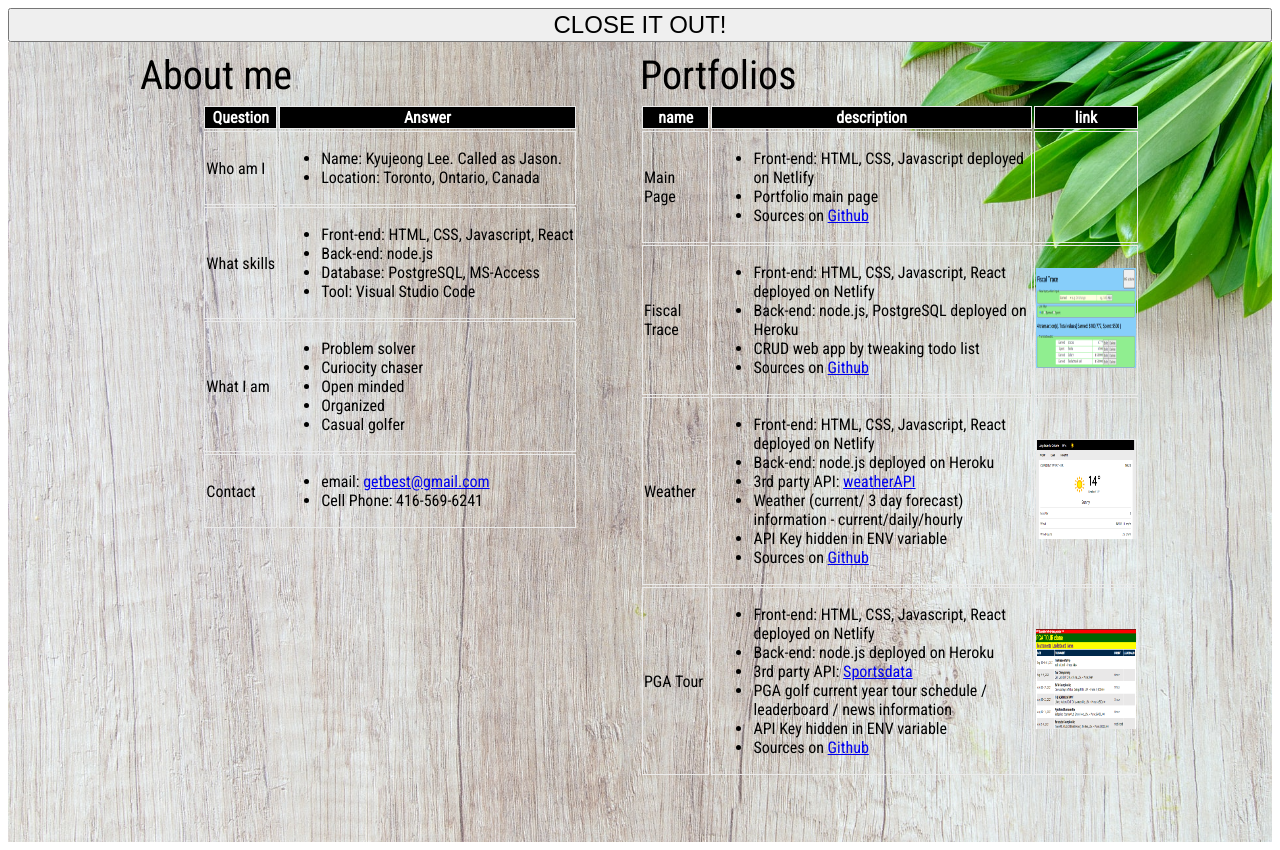
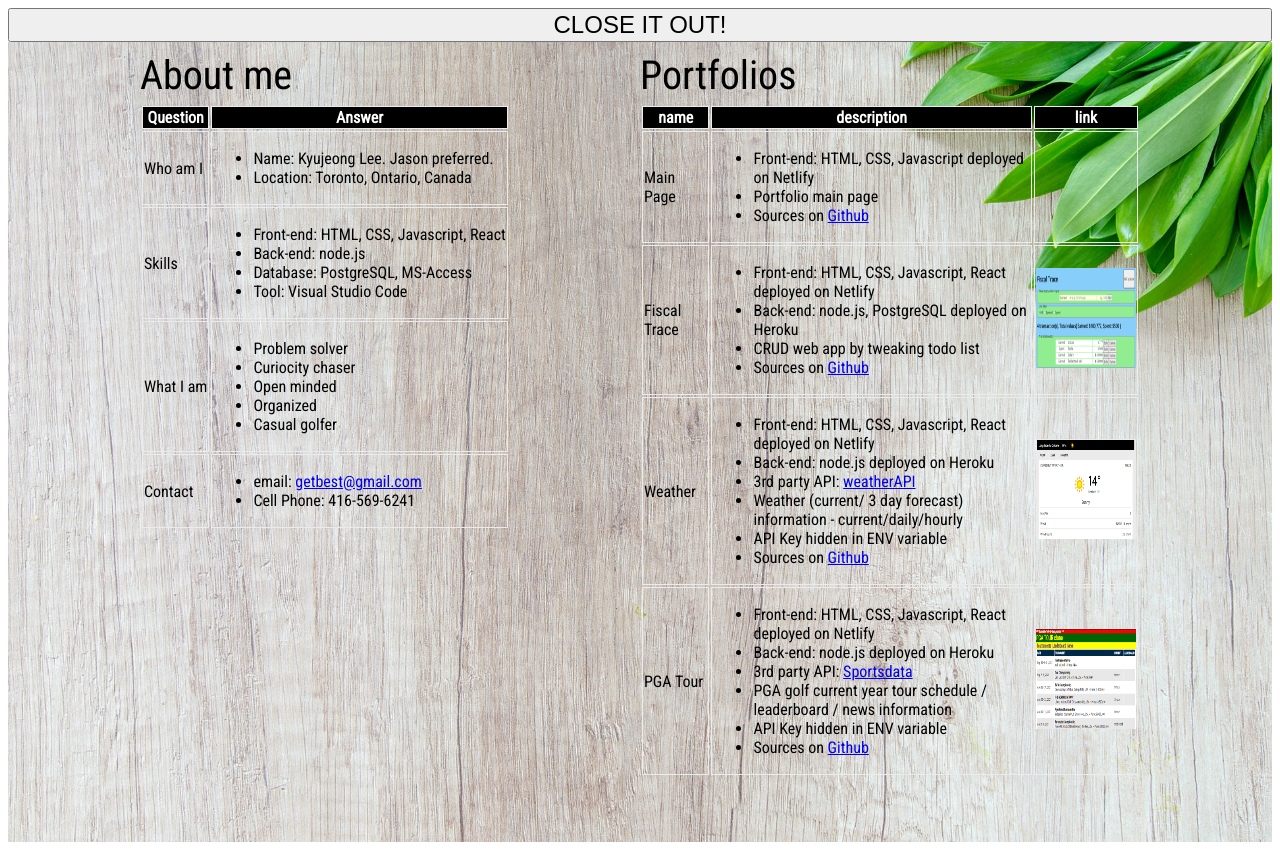
Before and after one commit to getbest01/portfolio-main, a plain HTML site: page index.html in a window 1280 px wide. Both pictures are taken after a click on the button "CHECK IT OUT!". Drawn offline with Linux system fonts and the light colour scheme.

Commit message:
some style changes

```diff
--- a/index.css
+++ b/index.css
@@ -23,7 +23,6 @@ body {
 .right-panel {
   width: 50%;
   height: 100vh;
-
   z-index: 2;
   position: relative;
   background-image: url(./images/background_1_landscape_medium.jpg);
@@ -50,7 +49,6 @@ body {
   transform: translateY(-100%);
   background: 333;
   text-align: center;
-
   display: flex;
   flex-direction: row;
   justify-content: center;
@@ -63,8 +61,6 @@ body {
 }
 .aboutMe-wrap,
 .portfolio-wrap {
-  z-index: 1;
-  /*border: 1px solid #ebebeb;*/
   position: relative;
   text-align: left;
   max-height: 800px;
@@ -107,7 +103,7 @@ tbody {
 .portfolio-table,
 .aboutMe-table {
   position: relative;
-  margin: auto;
+  margin: 0 auto 0 0;
 }
 
 .portfolio-img {
--- a/index.html
+++ b/index.html
@@ -47,13 +47,13 @@
                 <td>Who am I</td>
                 <td>
                   <ul class="aboutMe-list">
-                    <li>Name: Kyujeong Lee. Called as Jason.</li>
+                    <li>Name: Kyujeong Lee. Jason preferred.</li>
                     <li>Location: Toronto, Ontario, Canada</li>
                   </ul>
                 </td>
               </tr>
               <tr>
-                <td>What skills</td>
+                <td>Skills</td>
                 <td>
                   <ul class="aboutMe-list">
                     <li>Front-end: HTML, CSS, Javascript, React</li>
--- a/index.js
+++ b/index.js
@@ -19,9 +19,9 @@ function curtainFn() {
     myCloseSound.play();
     document.querySelector(".left-panel").style.transform = "";
     document.querySelector(".right-panel").style.transform = "";
-    document.querySelector(".curtain").style.overflow = "hidden";
     document.querySelector(".right-panel").style.width = "50%";
     document.querySelector(".left-panel").style.width = "50%";
+    document.querySelector(".curtain").style.overflow = "hidden";
     shown = false;
     buttonText.textContent = "CHECK IT OUT!";
   }
```
